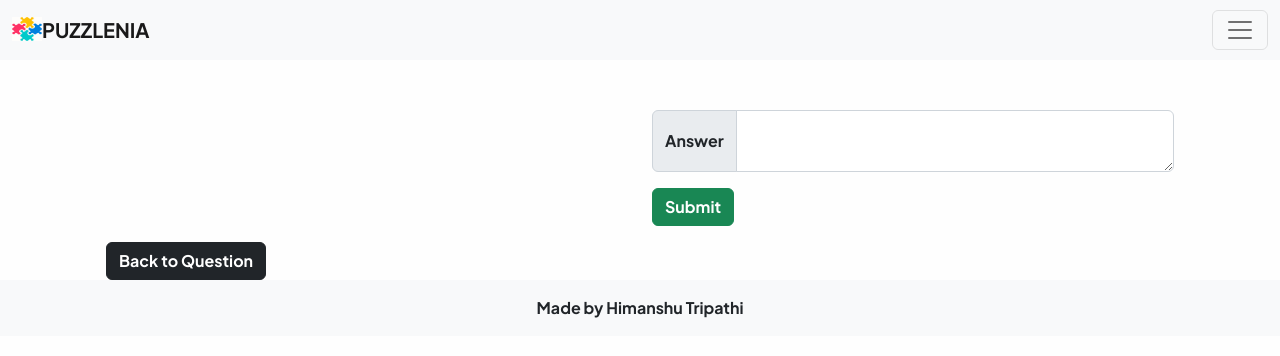
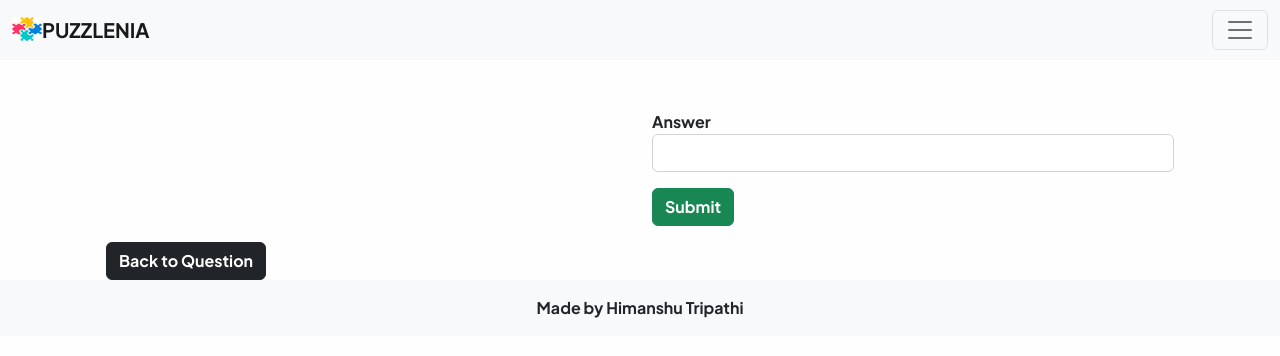
Before and after one commit to HimanshT/puzzlenia, a React (Create React App) app: page /practice/1 in a window 1280 px wide. Shown: the top 356 px of the page. Built offline with nearby package versions, Linux system fonts and the light colour scheme; no server answers.

Commit message:
Notification feature added

```diff
--- a/package.json
+++ b/package.json
@@ -11,6 +11,7 @@
     "react-dom": "^18.2.0",
     "react-router-dom": "^6.4.2",
     "react-scripts": "5.0.1",
+    "react-toastify": "^9.1.1",
     "web-vitals": "^2.1.4"
   },
   "scripts": {
--- a/src/App.js
+++ b/src/App.js
@@ -2,10 +2,12 @@ import { BrowserRouter, Routes, Route } from "react-router-dom";
 import Landing from "./components/Landing";
 import Signin from "./components/Signin";
 import Signup from "./components/Signup";
-import Navbar from "./components/Navbar";
 import Practice from "./components/usercomponents/Practice";
 import SingleQuestion from "./components/usercomponents/SingleQuestion";
 import Footer from "./components/Footer";
+import { ToastContainer } from "react-toastify";
+import 'react-toastify/dist/ReactToastify.css';
+
 function App() {
   return (
     <>
@@ -20,6 +22,7 @@ function App() {
           </Routes>
         </div>
         <Footer />
+        <ToastContainer />
       </BrowserRouter>}
     </>
   );
--- a/src/components/usercomponents/SingleQuestion.jsx
+++ b/src/components/usercomponents/SingleQuestion.jsx
@@ -3,10 +3,14 @@ import { useParams } from 'react-router-dom';
 import { Link } from 'react-router-dom';
 import Navbar from '../Navbar';
 import "../../stylesheets/singlequestion.css";
+import { toast } from 'react-toastify';
+
 
 const SingleQuestion = () => {
     const [data, setData] = useState({});
+    const [response, setResponse] = useState({ ans: "" });
     const { questionid } = useParams();
+    const answer = data.answer;
     useEffect(() => {
         const getQuestion = async () => {
             const response = await fetch(`http://localhost:5000/api/question/getquestionset/${questionid}`, {
@@ -23,6 +27,20 @@ const SingleQuestion = () => {
         getQuestion();
     }, []);
 
+    const handleSubmit = (e) => {
+        e.preventDefault();
+        console.log("checking ans");
+        if (answer === response.ans) {
+            toast("correct Answer");
+        } else {
+            toast("Wrong Answer");
+        }
+    }
+    //set the current value of ans
+    const onChange = (e) => {
+        setResponse({ ...response, [e.target.name]: e.target.value })
+    }
+
     return (
         <div className='container'>
             <Navbar />
@@ -31,12 +49,14 @@ const SingleQuestion = () => {
                     <div className="col">
                         <p>{data.question}</p>
                     </div>
-                    <div className="col">
-                        <div class="input-group">
-                            <span class="input-group-text">Answer</span>
-                            <textarea class="form-control" aria-label="With textarea"></textarea>
-                        </div>
-                        <button className='btn btn-success mt-3'>Submit</button>
+                    <div className='col'>
+                        <form onSubmit={handleSubmit}>
+                            <div class="form-group">
+                                <label for="response">Answer</label>
+                                <input onChange={onChange} value={response.ans} name="ans" type="text" class="form-control" id="response" />
+                            </div>
+                            <button type="submit" className='btn btn-success mt-3'>Submit</button>
+                        </form>
                     </div>
                 </div>
                 <Link to="/practice">
```
Also changed, not shown: src/components/Navbar.jsx (+0 -33 lines), 1 other file (tests, documents, lock files or other folders).
